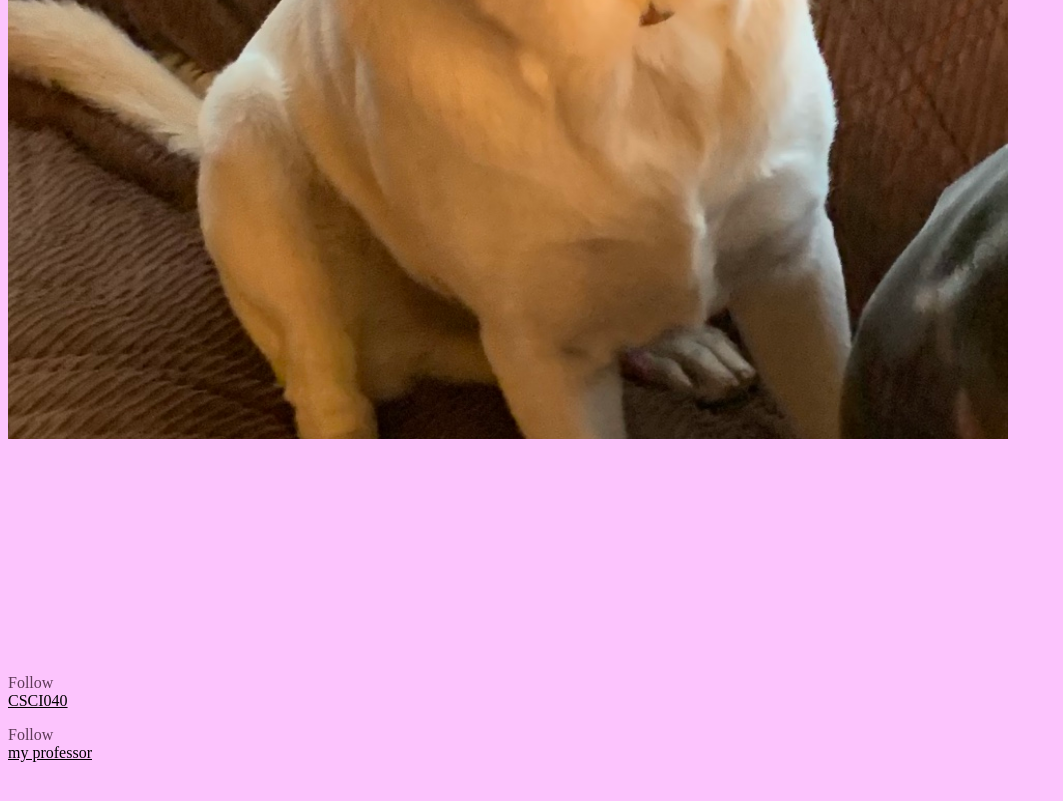
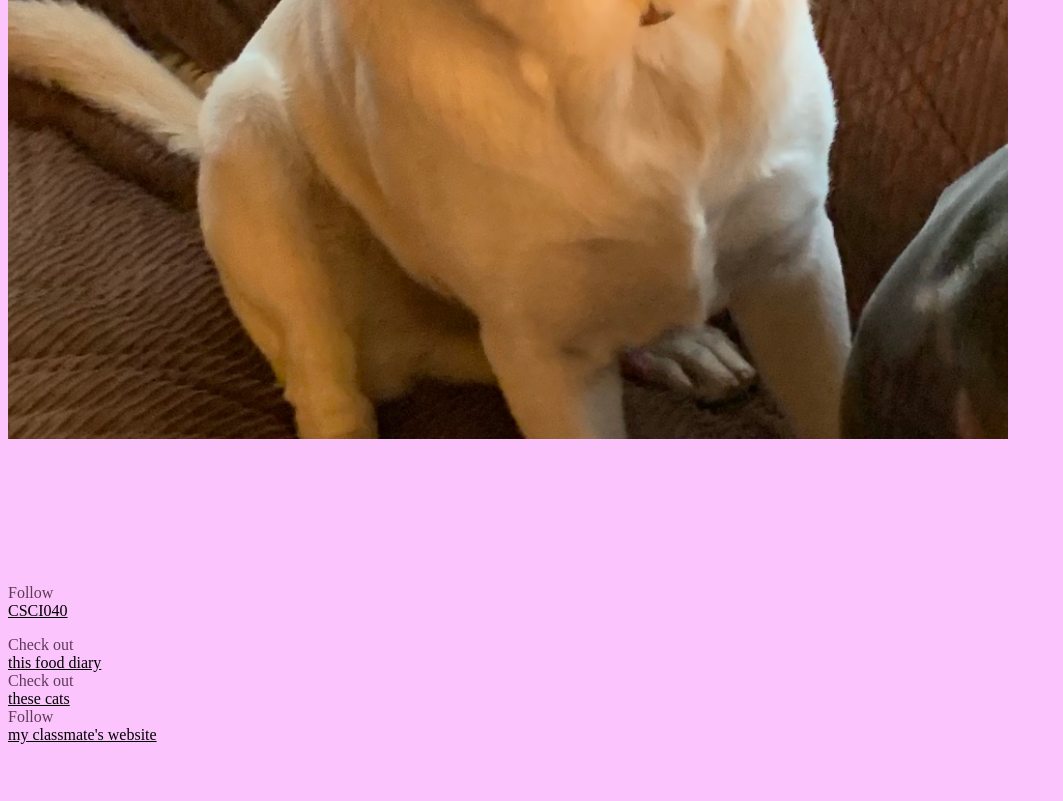
Before and after one commit to mel088/Buzz, a plain HTML site: page Website/index.html in a window 1280 px wide. Shown: the part 715-1516 px from the top of the page, without its empty margins (0-1063 px from the left). Drawn offline with Linux system fonts and the light colour scheme.

Commit message:
Update index.html

```diff
--- a/Website/index.html
+++ b/Website/index.html
@@ -25,11 +25,6 @@
             <br>
             <br>
             <br>
-            <br>
-            <br>
-            <br>
-            <br>
-            <br>
             <!--<img src="Downloads/58aeffb2c869e092af51ee74.png" style="width:100;height:100;"/>-->
         </p>
         <nav>
@@ -38,7 +33,11 @@
             <p>
 
             </p>
-            <div>Follow</div> <a href="https://izbicki.me">my professor</a>
+            <div>Check out</div> <a href="https://tkapoor22.github.io/">this food diary</a>
+            <br>
+            <div>Check out</div> <a href="https://rmagill22.github.io/">these cats</a>
+            <br>
+            <div>Follow</div> <a href="https://ymacias22.github.io/">my classmate's website</a>
             <br>
             <br>
             <div id="fb-root"></div>
```
